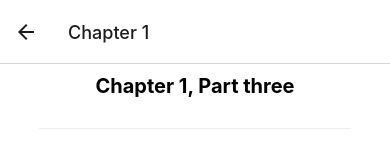
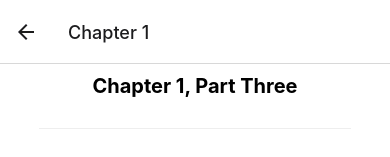
Before and after one commit to TinaPhenole/Redeemed, a React Native app: screen /Chapter1p3 in a window 390 px wide. Shown: the top 157 px of the page. Built offline with nearby package versions, Linux system fonts and the light colour scheme; what expo-linking would draw is missing.

Commit message:
changed a typo on page 3 chapter one

```diff
--- a/screens/chapter1/chapter1p3.tsx
+++ b/screens/chapter1/chapter1p3.tsx
@@ -9,7 +9,7 @@ type Props = RootStackScreenProps<"Chapter1p3">;
 export default function StoryPage({ navigation }: Props) {
   return (
     <View style={styles.container}>
-      <Text style={styles.title}>Chapter 1, Part three</Text>
+      <Text style={styles.title}>Chapter 1, Part Three</Text>
       <View
         style={styles.separator}
         lightColor="#eee"
```
